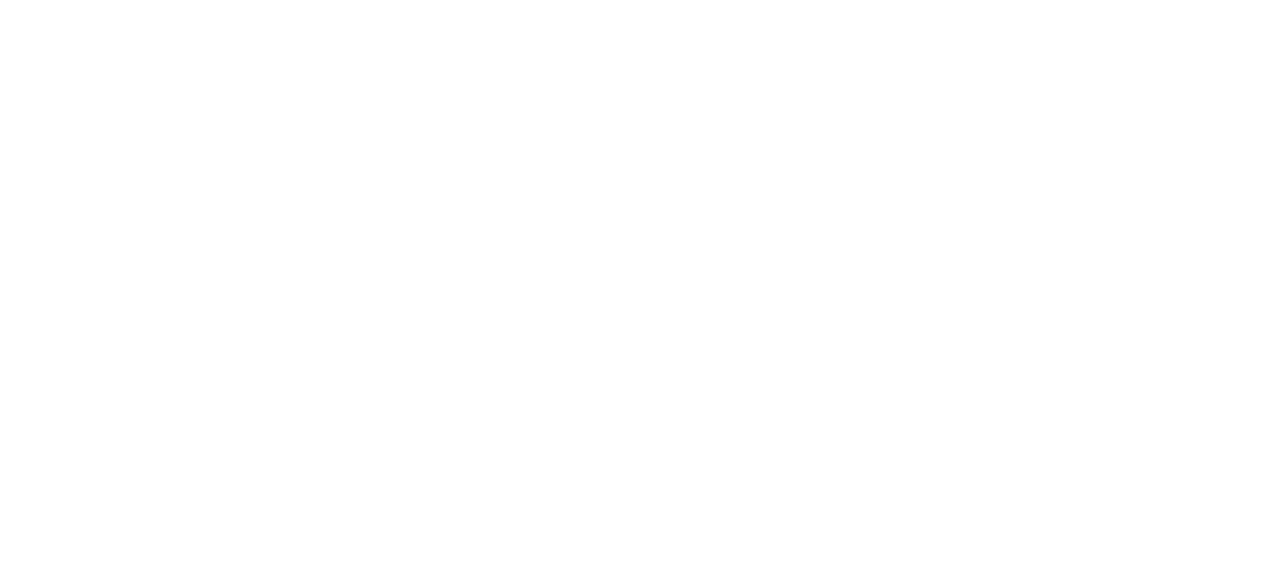
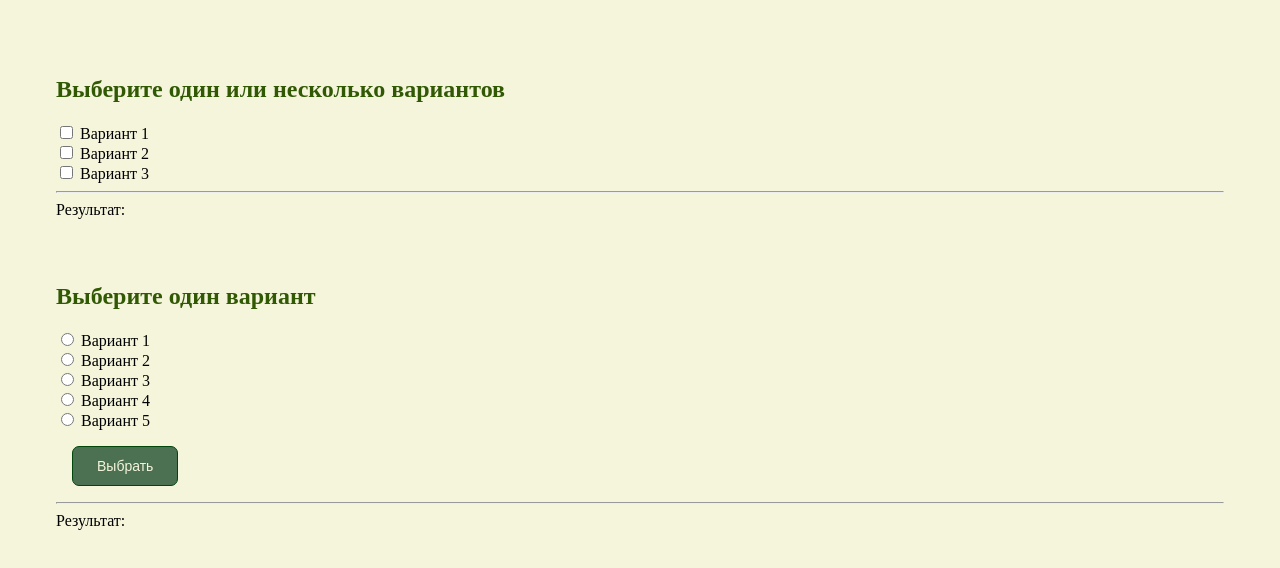
Before and after one commit to Anessy/JS11.0, a plain HTML site: page lesson1/index.html in a window 1280 px wide. Drawn offline with Linux system fonts and the light colour scheme.

Commit message:
lesson 1

```diff
--- a/lesson1/index.html
+++ b/lesson1/index.html
@@ -6,6 +6,62 @@
   <title>Lesson1</title>
 </head>
 <body>
+  <style>
+    body {
+      padding: 3rem;
+      background-color: beige;
+    }
+    h1 {
+        color: rgb(49, 88, 3);
+    }
+    section {
+      margin-bottom: 4rem;
+    }
+    button {
+      padding: 0.7rem 1.5rem;
+      color: beige;
+      background-color: rgb(76, 112, 82);
+      border: 1px solid rgb(1, 70, 12);
+      font-size: 14px;
+      border-radius: 7px;
+      outline: none;
+      display: block;
+      margin: 1rem;
+    }
+    button:active {
+      outline: none;
+      box-shadow: 3px 3px 10px rgba(0,0,0,0.5);
+    }
 
+  </style>
+
+  <section>
+    <h1>Выберите один или несколько вариантов</h1>
+    <label>
+      <input type="checkbox" name="" id="one" onchange="checkbox()"> Вариант 1 <br>
+    </label>
+    <label>
+      <input type="checkbox" name="" id="two" onchange="checkbox()"> Вариант 2 <br>
+    </label>
+    <label>
+      <input type="checkbox" name="" id="three" onchange="checkbox()"> Вариант 3
+    </label>
+    <hr>
+    Результат: <span id="result"></span>
+  </section>
+
+  <section>
+    <h1>Выберите один вариант</h1>
+    <input type="radio" name="r1" id="" value="1"> Вариант 1 <br>
+    <input type="radio" name="r1" id="" value="12"> Вариант 2 <br>
+    <input type="radio" name="r1" id="" value="123"> Вариант 3 <br>
+    <input type="radio" name="r1" id="" value="1234"> Вариант 4 <br>
+    <input type="radio" name="r1" id="" value="12345"> Вариант 5
+    <button id="button">Выбрать</button>
+    <hr>
+    Результат: <span id="result2"></span>
+  </section>
+
+<script src="./script.js"></script>
 </body>
 </html>
--- a/lesson1/script.js
+++ b/lesson1/script.js
@@ -0,0 +1,37 @@
+// ================= ЧЕКБОКСЫ ============
+
+// получили чекбоксы
+
+let one = document.querySelector('#one');
+let two = document.querySelector('#two');
+let three = document.querySelector('#three');
+let result = document.querySelector("#result");
+// проверяем, выбраны ли они
+
+function checkbox() {
+  if (one.checked || two.checked || three.checked) {
+    result.innerHTML = (" Спасибо за ваш выбор!");
+  }
+  else {
+    result.innerHTML = (" Вы не выбрали ни один вариант");
+  }
+}
+
+// запускаем ф-цию по событию onchange из html
+
+// ================= радио баттом =============
+
+let radio = document.getElementsByName('r1');
+let result2 = document.querySelector("#result2");
+let butt = document.querySelector('#button');
+console.log(radio.length);
+
+// cлушатель события на кнопке
+butt.addEventListener("click",function(){
+  result2.innerHTML = ("Вы пока ничего не выбрали");
+  for (let i = 0; i < radio.length; i++ ) {
+    if (radio[i].checked) {
+      result2.innerHTML = ("Вы выбрали " + [i+1] + " вариант"  );
+    }
+  }
+});
```
